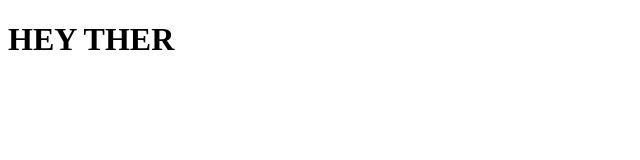
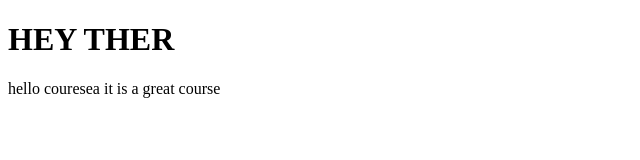
Before and after one commit to Vaish1996/Test, a plain HTML site: page site/index.html in a window 1280 px wide. Shown: the whole page, without its empty margins (0-640 px from the left). Drawn offline with Linux system fonts and the light colour scheme.

Commit message:
SMALL CHANGE

```diff
--- a/site/index.html
+++ b/site/index.html
@@ -5,6 +5,7 @@
 </head>
 <body>
 <h1>HEY THER </h1>
+<p>hello couresea it is a great course</p>
 
 </body>
 </html>
```
